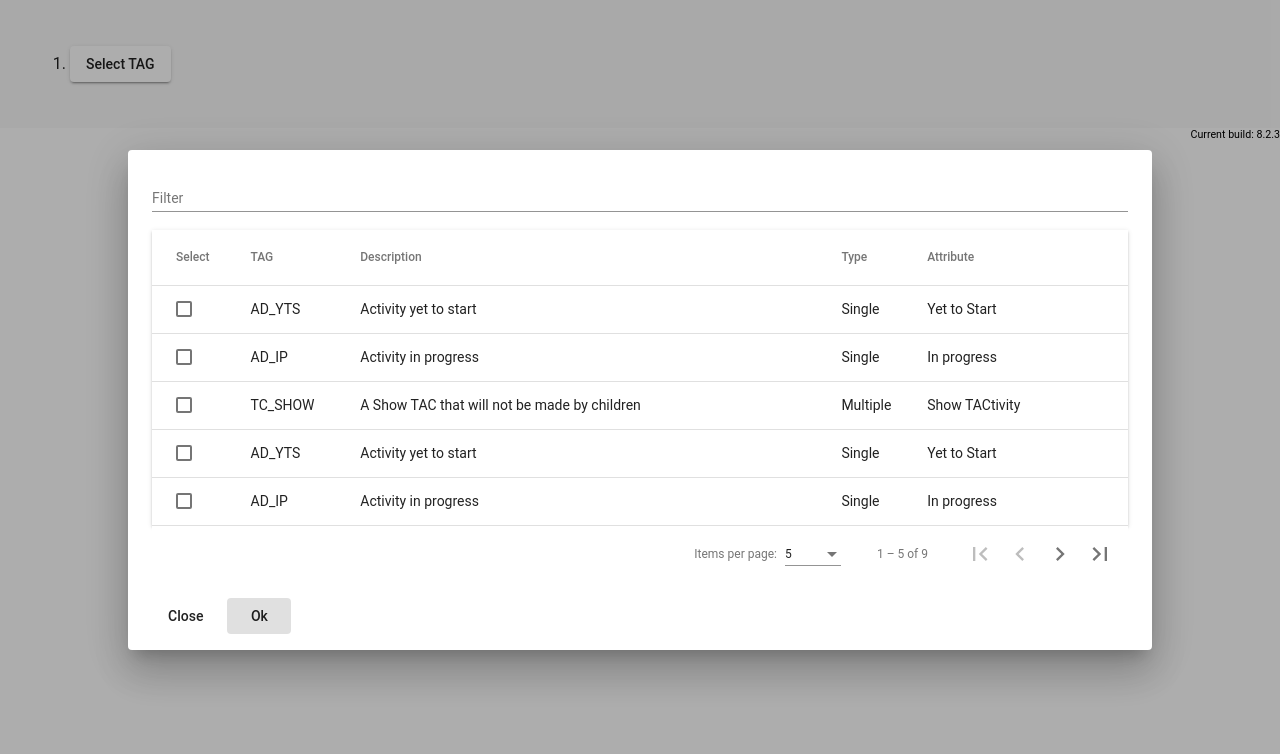
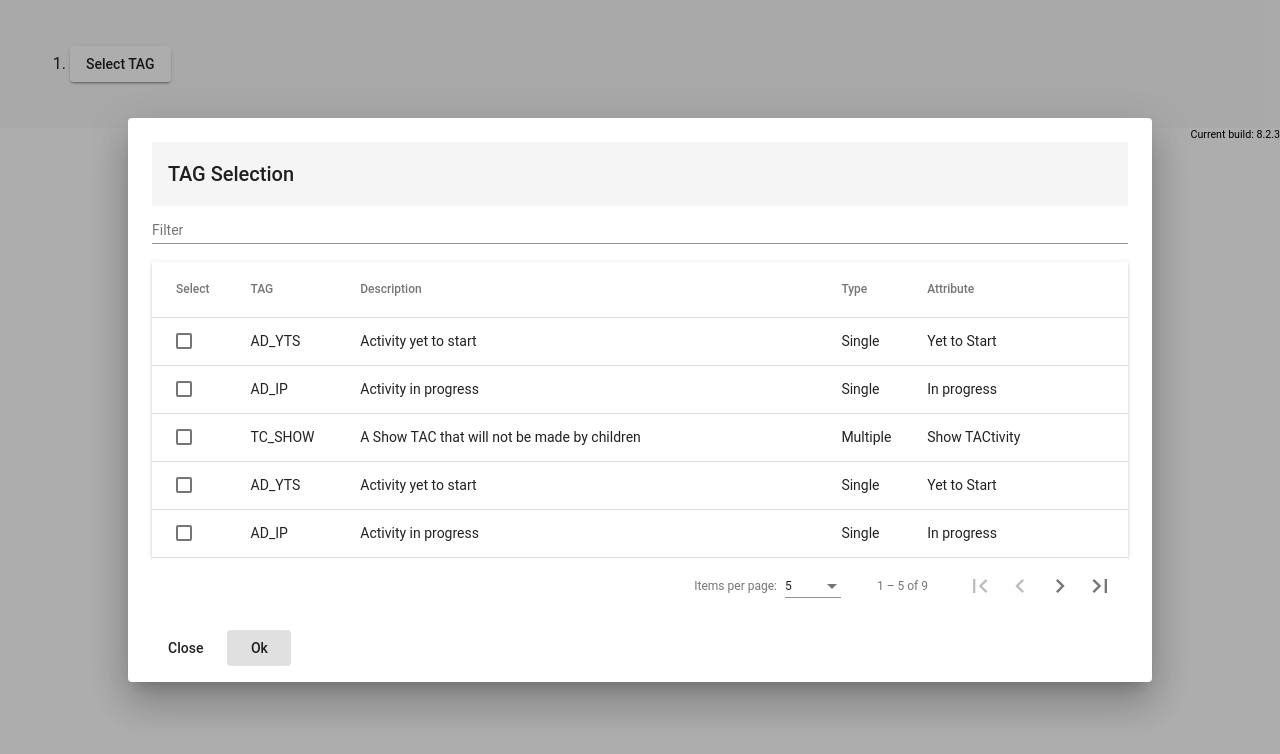
Before and after one commit to hsjeevan/datatable-select-filter, an Angular app: page / in a window 1280 px wide. Both pictures are taken after a click on the button "Select TAG". Shown: the top 754 px of the page. Built offline with nearby package versions, Linux system fonts and the light colour scheme.

Commit message:
Minor Updates

```diff
--- a/src/app/dialog-overview-example-dialog.html
+++ b/src/app/dialog-overview-example-dialog.html
@@ -1,3 +1,5 @@
+<mat-toolbar>TAG Selection</mat-toolbar>
+
 <div style="width: 100%; max-height: 70vh" >
 	<mat-form-field style="width: 100%; font-size: 14px">
 		<input matInput (keyup)="applyFilter($event.target.value)" placeholder="Filter">
--- a/src/app/dialog-overview-example.html
+++ b/src/app/dialog-overview-example.html
@@ -1,18 +1,9 @@
 <ol>
-	<!-- <li>
-		<mat-form-field>
-			<input matInput [(ngModel)]="name" placeholder="What's your name?">
-    </mat-form-field>
-	</li> -->
 	<li>
 		<button mat-raised-button (click)="openDialog()">Select TAG</button>
 	</li>
+
 	<li *ngIf="selected.length!=0">
-		You chose: <i>{{selected | json }}</i>
+		<pre><i>{{selected | json }}</i></pre>
 	</li>
 </ol>
-
-
-<!-- Copyright 2019 Google LLC. All Rights Reserved.
-    Use of this source code is governed by an MIT-style license that
-    can be found in the LICENSE file at http://angular.io/license -->
```
